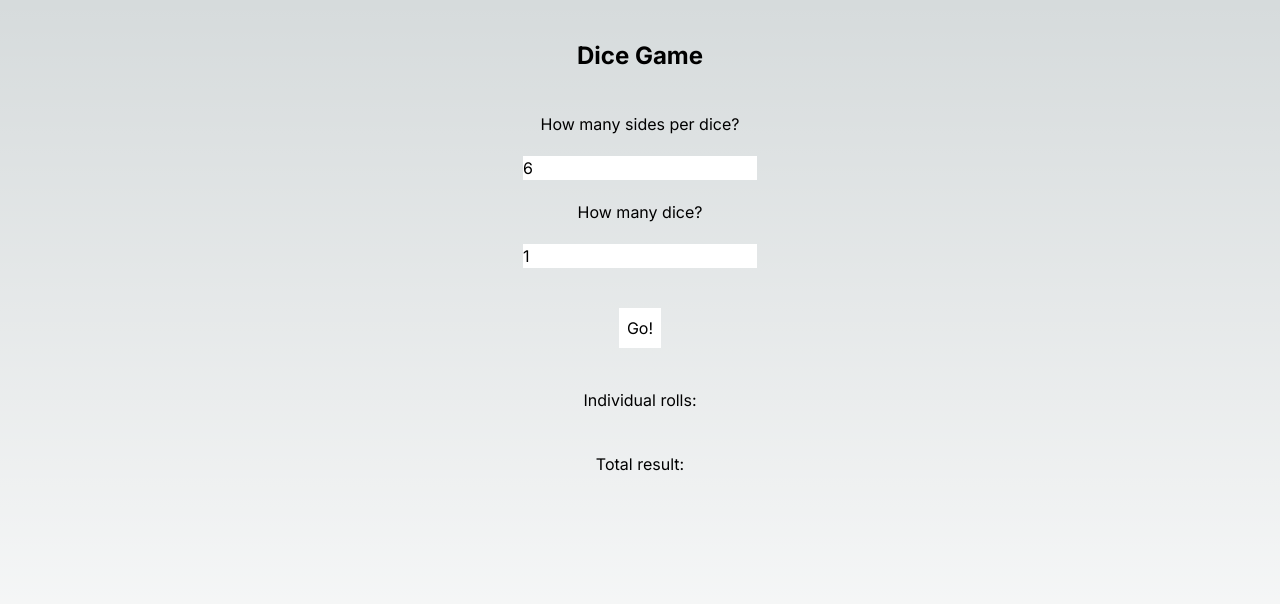
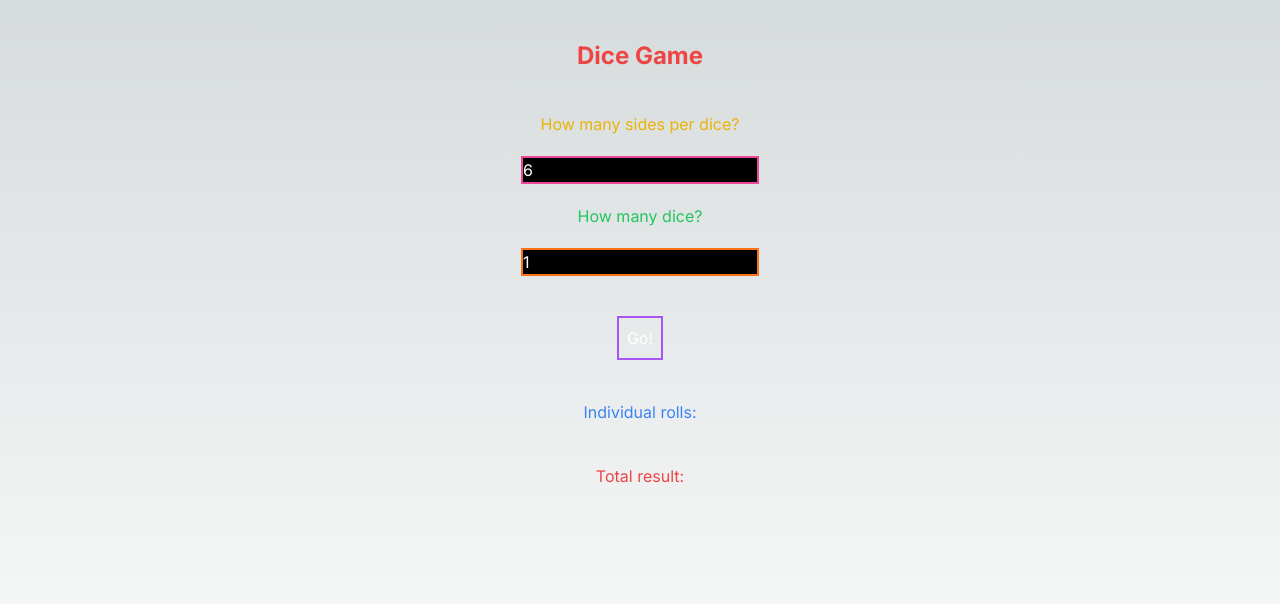
Before and after one commit to AvrilMaleham/dice_game, a Next.js app: page / in a window 1280 px wide. Shown: the top 604 px of the page. Built offline with nearby package versions, Linux system fonts and the light colour scheme.

Commit message:
style: add colours

```diff
--- a/src/app/page.tsx
+++ b/src/app/page.tsx
@@ -18,34 +18,34 @@ export default function Home() {
 
   return (
     <main className="flex min-h-screen flex-col items-center">
-      <h1 className="p-10 text-2xl font-bold">Dice Game</h1>
+      <h1 className="p-10 text-2xl font-bold text-red-500">Dice Game</h1>
 
-      <p>How many sides per dice?</p>
+      <p className="text-yellow-500">How many sides per dice?</p>
       <input
         defaultValue="6"
         onChange={(e) => {
           setSides(parseInt(e.target.value));
         }}
         type="number"
-        className="m-5 text-black"
+        className="m-5 text-white border-pink-500 border-2 bg-black"
       ></input>
 
-      <p>How many dice?</p>
+      <p className="text-green-500">How many dice?</p>
       <input
         defaultValue="1"
         onChange={(e) => {
           setNumOfDice(parseInt(e.target.value));
         }}
         type="number"
-        className="m-5 text-black"
+        className="m-5 text-white bg-black border-orange-500 border-2"
       ></input>
 
-      <button onClick={handleClick} className="m-5 p-2 bg-white text-black">
+      <button onClick={handleClick} className="m-5 p-2 border-purple-500 border-2 text-white">
         Go!
       </button>
 
-      <p className="m-5">Individual rolls: {eachRoll?.join(", ")}</p>
-      <p className="m-5">Total result: {totalResult}</p>
+      <p className="m-5 text-blue-500">Individual rolls: {eachRoll?.join(", ")}</p>
+      <p className="m-5 text-red-500">Total result: {totalResult}</p>
     </main>
   );
 }
```
